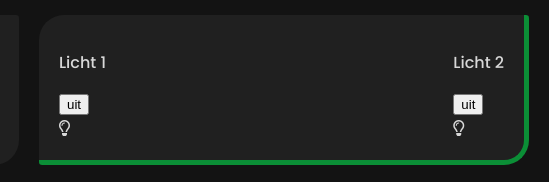
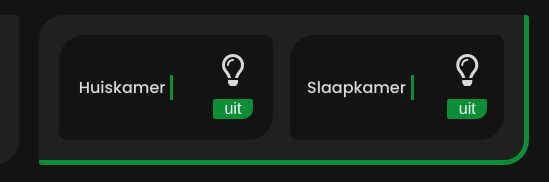
Before and after one commit to JAlexis5/F1M3DuurzaamHuis, a plain HTML site: page home.html in a window 1280 px wide. Shown: the part 300-482 px from the top of the page, 731-1280 px from the left. Drawn offline with nearby package versions, Linux system fonts and the light colour scheme; a web font is replaced by a local one.

Commit message:
licht widget helemaal af

```diff
--- a/css/colors.css
+++ b/css/colors.css
@@ -149,6 +149,14 @@
     color: black;
 }
 
+.licht.color {
+    background-color: var(--lighterer);
+}
+
+.licht-naam.color {
+    color: var(--darkerer);
+}
+
 .weather-icon.color {
     background-color: #f9f9f9;
 }
--- a/css/main.css
+++ b/css/main.css
@@ -282,6 +282,8 @@ body {
 
 /* APPARATEN BATTERIJ WIDGET EINDE -------------------------------------------------------*/
 
+/* LICHTEN WIDGET -------------------------------------------------------*/
+
 .widget2 {
     border-style: solid;
     border-color: var(--green);
@@ -291,6 +293,62 @@ body {
     border-left: none;
     border-width: 5px;
 }
+
+.licht {
+    background-color: var(--darker);
+    width: 48%;
+    text-align: center;
+    height: 100%;
+    position: relative;
+    display: flex;
+    justify-content: space-around;
+    align-items: center;
+    flex-direction: row;
+    box-sizing: border-box;
+    border-radius: 25px .5em 25px .5em;
+}
+
+.licht-naam {
+    border: solid 3px var(--green);
+    border-left: none;
+    border-top: none;
+    border-bottom: none;
+    padding-right: 5px;
+}
+
+.fa-lightbulb {
+    color: var(--light);
+    cursor: pointer;
+}
+
+.licht-rechts i {
+    font-size: 32px;
+}
+
+.licht p {
+    color: var(--light);
+}
+
+#licht1button, #licht2button {
+    cursor: pointer;
+    border: none;
+    font-size: 16px;
+    border-radius: 2px;
+    margin-top: 10px;
+    border-bottom-right-radius: 10px;
+    width: 40px;
+    transition: color .2s;
+    background-color: var(--green);
+    color: white;
+}
+
+#licht1button:hover, #licht2button:hover {
+    background-color: var(--light);
+    color: var(--darkerer);
+}
+
+/* LICHTEN WIDGET EINDE -------------------------------------------------------*/
+
 
 .widget3 {
     grid-area: widget3;
--- a/home.html
+++ b/home.html
@@ -143,15 +143,19 @@
 
                     <!--Lichten-->
                     <div class="overviewcard widget2">
-                        <div class="licht1">
-                            <p>Licht 1</p>
-                            <button id="licht1button" onclick="updateSwitch1()">aan</button>
-                            <div id="licht1icon"></div>
+                        <div class="licht licht1">
+                            <p class="licht-naam">Huiskamer</p>
+                            <div class="licht-rechts">
+                                <div id="licht1icon"></div>
+                                <button id="licht1button" onclick="updateSwitch1()">aan</button>
+                            </div>
                         </div>
-                        <div class="licht2">
-                            <p>Licht 2</p>
-                            <button id="licht2button" onclick="updateSwitch2()">aan</button>
-                            <div id="licht2icon"></div>
+                        <div class="licht licht2">
+                                <p class="licht-naam">Slaapkamer</p>
+                            <div class="licht-rechts">
+                                <div id="licht2icon"></div>
+                                <button id="licht2button" onclick="updateSwitch2()">aan</button>
+                            </div>
                         </div>
                     </div>
                 </div>
--- a/js/script.js
+++ b/js/script.js
@@ -64,6 +64,8 @@ $('.btn-background').on('click', function () {
     $('.btn-face').toggleClass('color');
     $('.btn-background').toggleClass('color');
     $('.btn-face').toggleClass('move');
+    $('.licht').toggleClass('color');
+    $('.licht-naam').toggleClass('color');
     $('.widget7-tekst1').toggleClass('color');
     $('.widget7-tekst2').toggleClass('color');
     $('.weather-icon').toggleClass('color');
@@ -187,7 +189,7 @@ function updateSwitch1(){
       break;
     case "uit":
       lightswitch1.innerHTML = "aan";
-      document.getElementById('licht1icon').innerHTML = "<i class='fas fa-lightbulb'></i>";
+      document.getElementById('licht1icon').innerHTML = "<i style='color: orange;' class='fas fa-lightbulb'></i>";
       break;
   };
 };
@@ -200,7 +202,7 @@ function updateSwitch2() {
       break;
     case "uit":
       lightswitch2.innerHTML = "aan";
-      document.getElementById('licht2icon').innerHTML = "<i class='fas fa-lightbulb'></i>";
+      document.getElementById('licht2icon').innerHTML = "<i style='color: orange;' class='fas fa-lightbulb'></i>";
       break;
   };
 };
```
